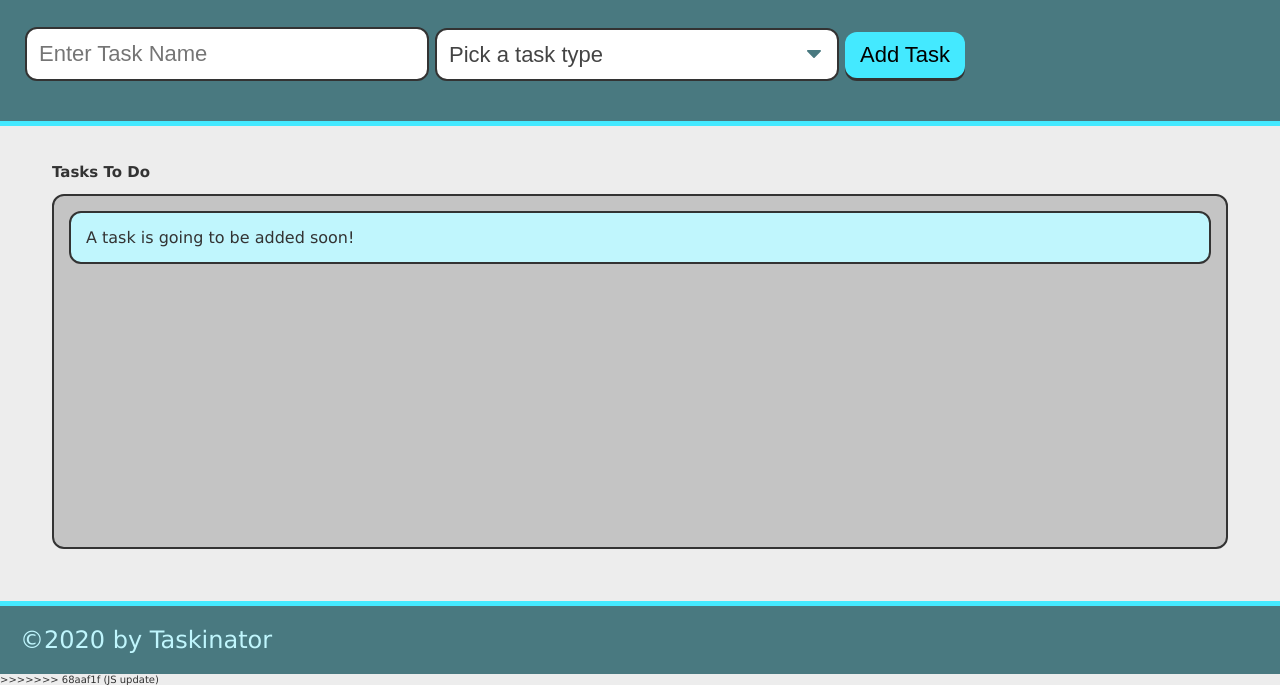
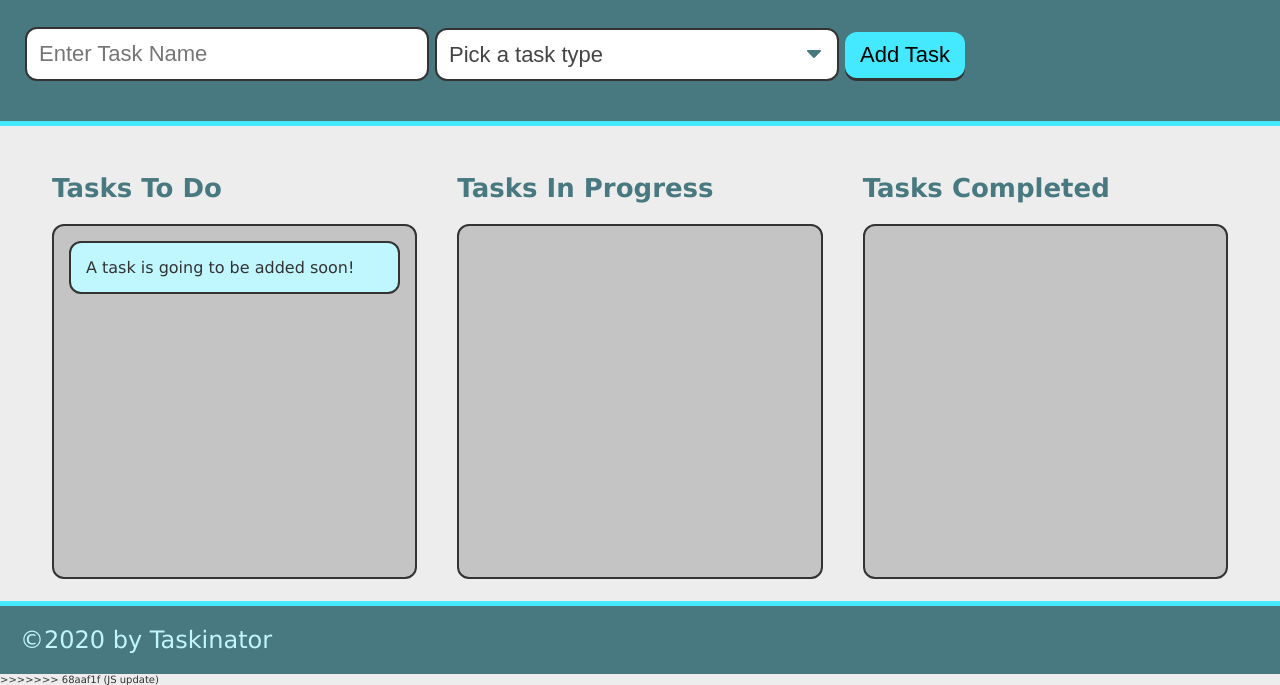
Before and after one commit to SeanShin0821/taskinator----, a plain HTML site: page index.html in a window 1280 px wide. Shown: the part 115-800 px from the top of the page. Drawn offline with Linux system fonts and the light colour scheme; files whose address does not match are found by name.

Commit message:
index update

```diff
--- a/index.html
+++ b/index.html
@@ -33,10 +33,22 @@
 <body>
     <main class="page-content">
         <section class="task-list-wrapper">
-            <h2 class="list-little">Tasks To Do</h2>
+            <h2 class="list-title">Tasks To Do</h2>
             <ul class="task-list" id="tasks-to-do">
                 <li class="task-item">A task is going to be added soon!</li>
             </ul>
+        </section>
+
+        <!--Tasks In progress-->
+        <section class="task-list-wrapper">
+            <h2 class="list-title">Tasks In Progress</h2>
+            <ul class="task-list" id="tasks-in-progress"></ul>
+        </section>
+
+        <!--Tasks completed-->
+        <section class="task-list-wrapper">
+            <h2 class="list-title">Tasks Completed</h2>
+            <ul class="task-list" id="tasks-in-progress"></ul>
         </section>
     </main>
 
```
